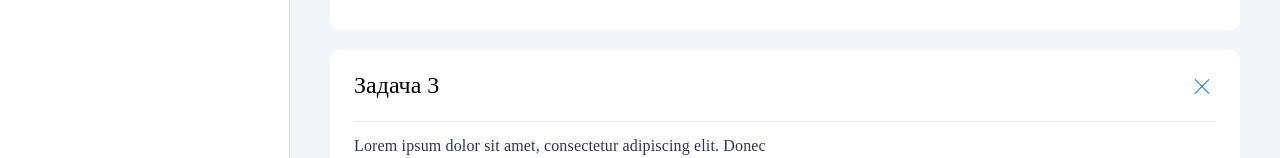
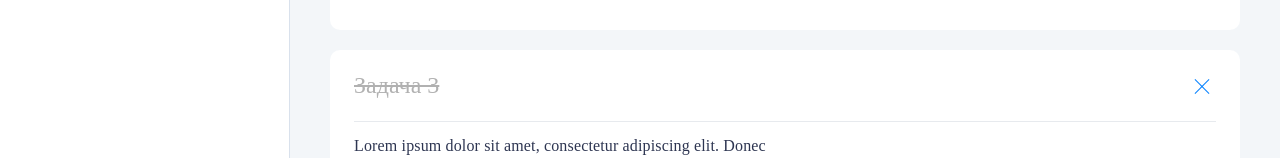
Before and after one commit to only-digital/internship-tasks, a Next.js app: page / in a window 1280 px wide. Shown: the part 642-800 px from the top of the page. Built offline with nearby package versions, Linux system fonts and the light colour scheme.

Commit message:
refactTSK6.3

```diff
--- a/src/components/todo-block/todo-block.jsx
+++ b/src/components/todo-block/todo-block.jsx
@@ -8,18 +8,11 @@ const TodoBlock = (props) => {
     const [searchValue, setSearchValue] = useState('');
     const [listItems, setListItems] = useState(props.data.tasks);
 
-    const handleDeleteItem = (title) => {
-        setListItems((prevList) => prevList.filter((item) => item.title !== title));
+    const handleDeleteItem = (indexID) => {
+        setListItems((prevList) => prevList.filter((item, index) => index !== indexID));
     };
 
-    const filteredList = useMemo(() => {
-        if (searchValue.trim().length > 0) {
-            const searchFunc = useSearch(listItems, searchValue);
-            return searchFunc;
-        } else {
-            return listItems;
-        }
-    }, [listItems, searchValue]);
+    const filteredList =  useSearch(listItems, searchValue);
 
     let interv = useRef();
     const search = (e) => {
@@ -40,9 +33,9 @@ const TodoBlock = (props) => {
                     <input type="text" placeholder='Поиск' className={styled.TodoBlock__listInpt} onChange={search} />
                 </div>
                 <ul className={styled.TodoList}>
-                    {filteredList.map((el) => (
-                        <li className="todo-list-li" key={el.title}>
-                            <TodoItem item={el} titleName={handleDeleteItem} />
+                    {filteredList.map((el, index) => (
+                        <li className="todo-list-li" key={Math.random()}>
+                            <TodoItem item={el} onRemoveItem={handleDeleteItem} keyID={index}/>
                         </li>
                     ))}
                 </ul>
--- a/src/components/todo-item/todo-item.jsx
+++ b/src/components/todo-item/todo-item.jsx
@@ -1,27 +1,29 @@
+import { useState } from 'react';
 import styled from './todo-item.module.scss';
 
-const TodoItem = ({ item, titleName }) => {
+const TodoItem = ({ item, onRemoveItem, keyID }) => {
 
-    const complited = (e) => {
-        let title = e.currentTarget.firstChild.firstChild;
-        title.classList.toggle('todo-item_itemOpacity__FHir0')
+    const [itemCompleted, setItemCompleted] = useState(item.isCompleted)
+
+    const completed = (e) => {
+        if(!itemCompleted){
+            setItemCompleted(true);
+        }else{
+            setItemCompleted(false);
+        }
     }
-    const closedButton = (e) => {
-
-        titleName(e.currentTarget.parentNode.firstChild.textContent)
+    const onClosedButton = () => {
+        console.log(keyID)
+        onRemoveItem(keyID);
     }
 
-    /*const displayNone = {
-        display: 'none'
-    } */
-
     return (
-        <div className={styled.TodoItem} onClick={complited}>
-            <div className={styled.TodoItem__block}>
-                <h3 className={!item.isComplited ? styled.TodoItem__title : `${styled.TodoItem__title} ${styled.itemOpacity}`} >
+        <div className={styled.TodoItem} >
+            <div className={styled.TodoItem__block} >
+                <h3 className={!itemCompleted ? styled.TodoItem__title : `${styled.TodoItem__title} ${styled.itemOpacity}` } onClick={completed} >
                     {item.title}
                 </h3>
-                <span className={styled.TodoItem__closedBtn} onClick={closedButton}></span>
+                <span className={styled.TodoItem__closedBtn} onClick={onClosedButton}></span>
             </div>
             <p className={styled.TodoItem__text}>{item.text}</p>
         </div>
```
